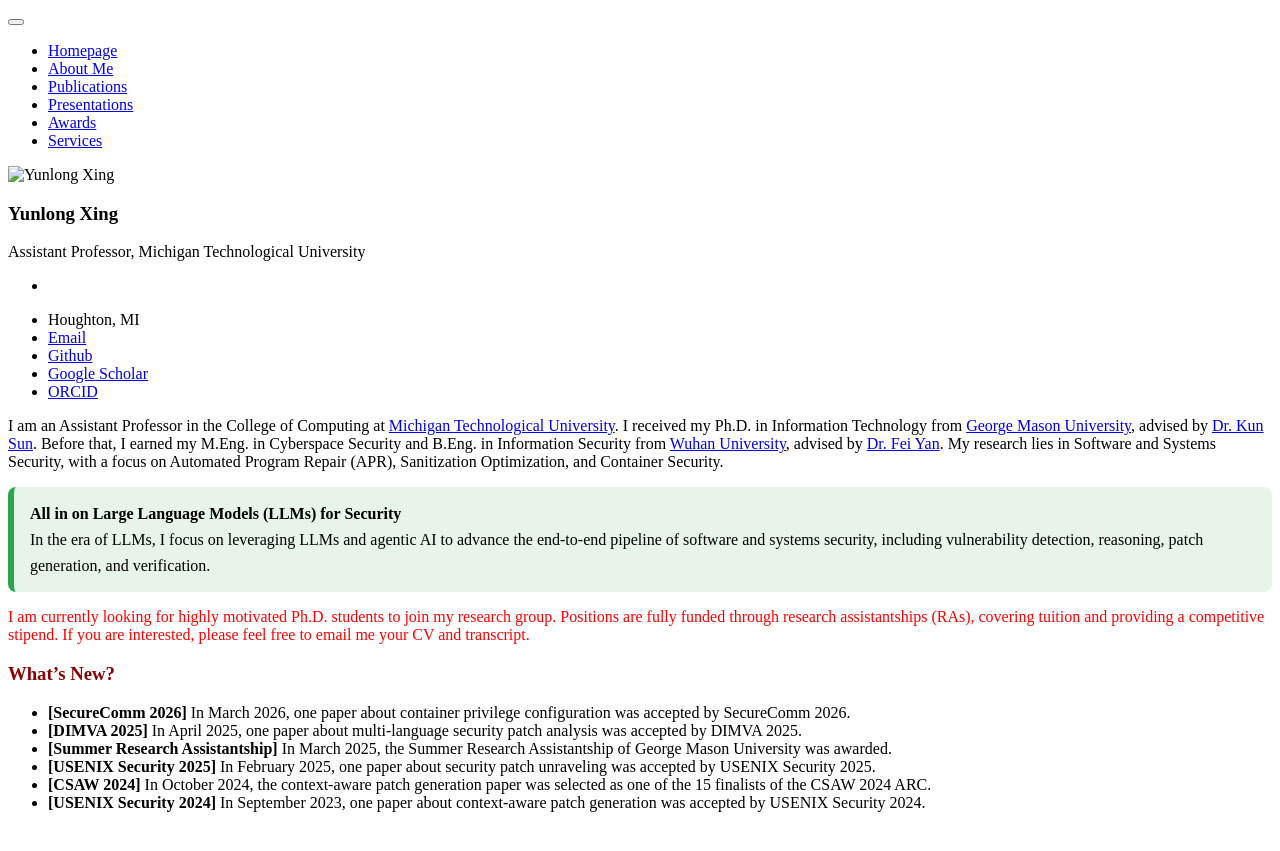
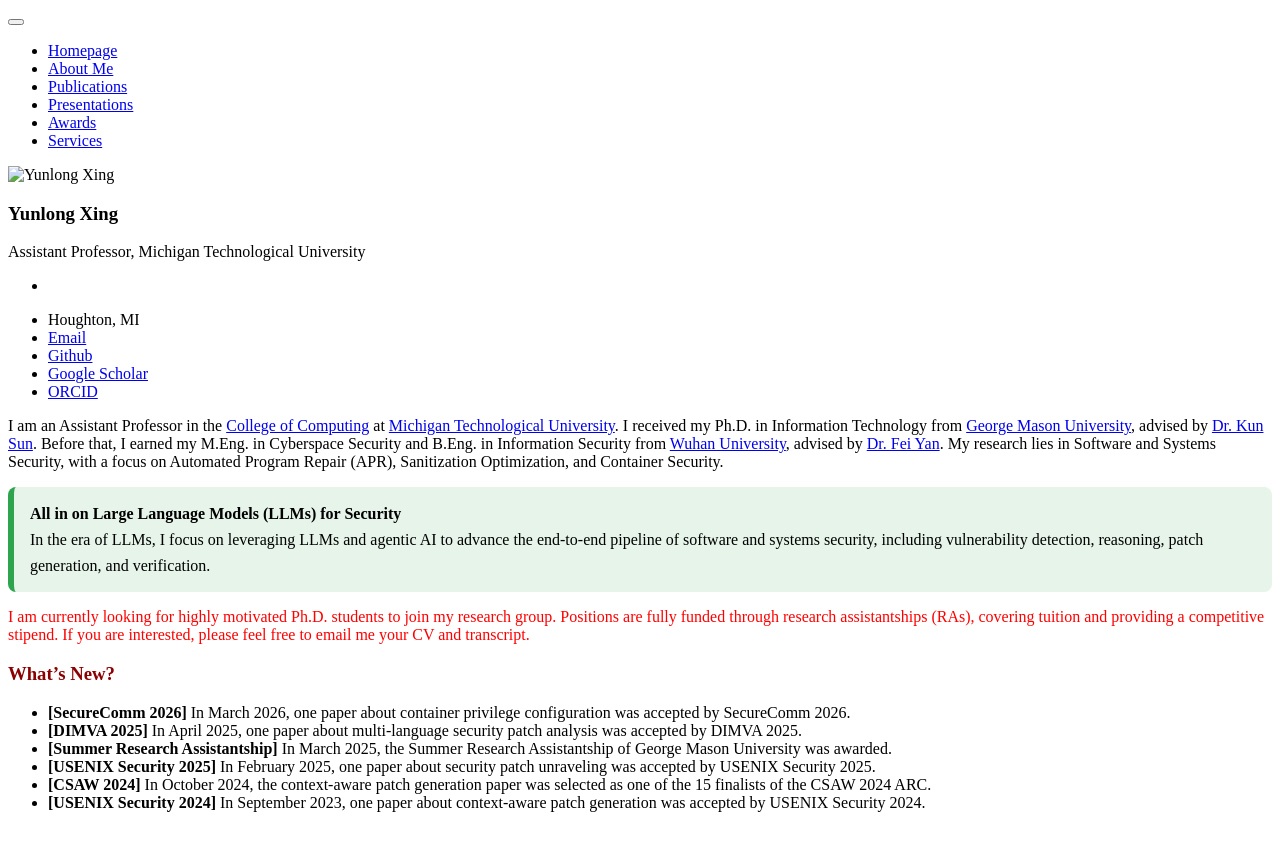
Before and after one commit to YunlongXing/yunlongxing.github.io, a Jekyll site: the page built from _pages/includes/intro.md, in a window 1280 px wide. Shown: the top 851 px of the page. Built offline with Jekyll 4.4.1, drawn with Linux system fonts in a browser that asks for light colours; our own code applies the rules of GitHub Pages for plain Markdown files; part of the change alters nothing that is shown.

```diff
--- a/_pages/includes/intro.md
+++ b/_pages/includes/intro.md
@@ -1,4 +1,4 @@
-I am an Assistant Professor in the College of Computing at [Michigan Technological University][Michigan Technological University]. I received my Ph.D. in Information Technology from [George Mason University][George Mason University], advised by [Dr. Kun Sun][Dr. Kun Sun]. Before that, I earned my M.Eng. in Cyberspace Security and B.Eng. in Information Security from [Wuhan University][Wuhan University], advised by [Dr. Fei Yan][Dr. Fei Yan]. My research lies in Software and Systems Security, with a focus on Automated Program Repair (APR), Sanitization Optimization, and Container Security.
+I am an Assistant Professor in the [College of Computing][College of Computing] at [Michigan Technological University][Michigan Technological University]. I received my Ph.D. in Information Technology from [George Mason University][George Mason University], advised by [Dr. Kun Sun][Dr. Kun Sun]. Before that, I earned my M.Eng. in Cyberspace Security and B.Eng. in Information Security from [Wuhan University][Wuhan University], advised by [Dr. Fei Yan][Dr. Fei Yan]. My research lies in Software and Systems Security, with a focus on Automated Program Repair (APR), Sanitization Optimization, and Container Security.
 
 <div style="background-color:#e6f4ea; border-left:6px solid #2ea44f; padding:14px 16px; border-radius:8px; margin-bottom:8px; line-height:1.6;">
   <strong>All in on Large Language Models (LLMs) for Security</strong><br>
@@ -16,7 +16,7 @@ I am an Assistant Professor in the College of Computing at [Michigan Technologic
 - **[CSAW 2024]** In October 2024, the context-aware patch generation paper was selected as one of the 15 finalists of the CSAW 2024 ARC.
 - **[USENIX Security 2024]** In September 2023, one paper about context-aware patch generation was accepted by USENIX Security 2024.
 
-
+[College of Computing]: https://www.mtu.edu/computing/
 [Michigan Technological University]: https://www.mtu.edu/
 [George Mason University]: https://www2.gmu.edu/
 [Dr. Kun Sun]: https://csis.gmu.edu/ksun/
```
